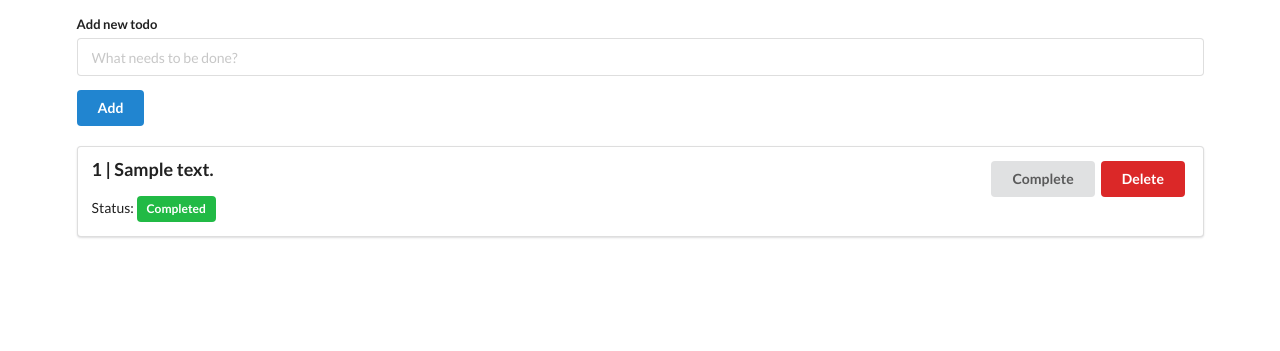
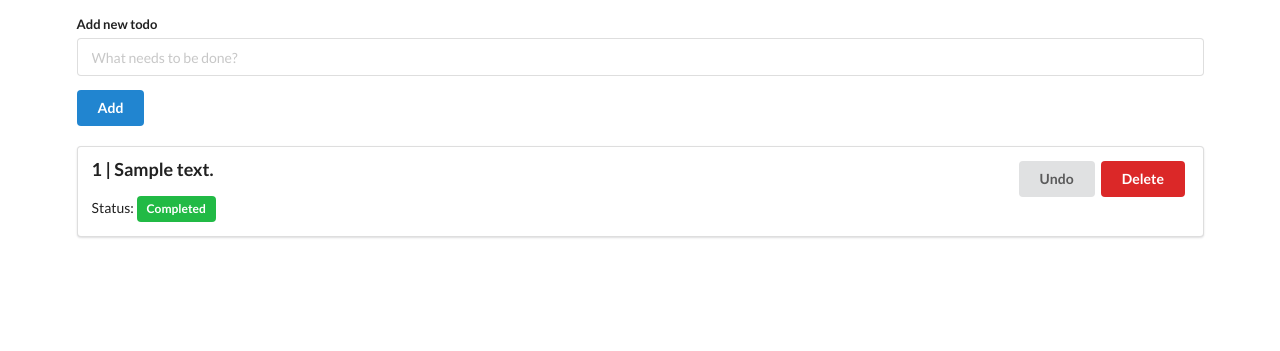
Before and after one commit to obieh/cicd-with-githubaction-docker-python, a Flask app: template templates/index.html in a window 1280 px wide. Shown: the part 62-413 px from the top of the page. Run offline with Flask 3, Linux system fonts and the light colour scheme; the template is opened without the code that fills it: values that come from a table or form of the project are taken from there, others are empty; tables that the repository leaves empty hold one stand-in row (values such as "Sample post").

Commit message:
removed html bug

```diff
--- a/app.py
+++ b/app.py
@@ -1,4 +1,3 @@
-# ...existing code...
 from flask import Flask, render_template, request, redirect, url_for
 from flask_sqlalchemy import SQLAlchemy
 
--- a/templates/index.html
+++ b/templates/index.html
@@ -36,7 +36,7 @@
                         </div>
                         <div class="four wide column" style="text-align:right;">
                             <a href="{{ url_for('update', todo_id=todo.id) }}" class="ui button">
-                                {% if to.do.complete %}Undo{% else %}Complete{% endif %}
+                                {% if todo.complete %}Undo{% else %}Complete{% endif %}
                             </a>
                             <a href="{{ url_for('delete', todo_id=todo.id) }}" class="ui red button">Delete</a>
                         </div>
```
Also changed, not shown: README.md, instance/site.db.
